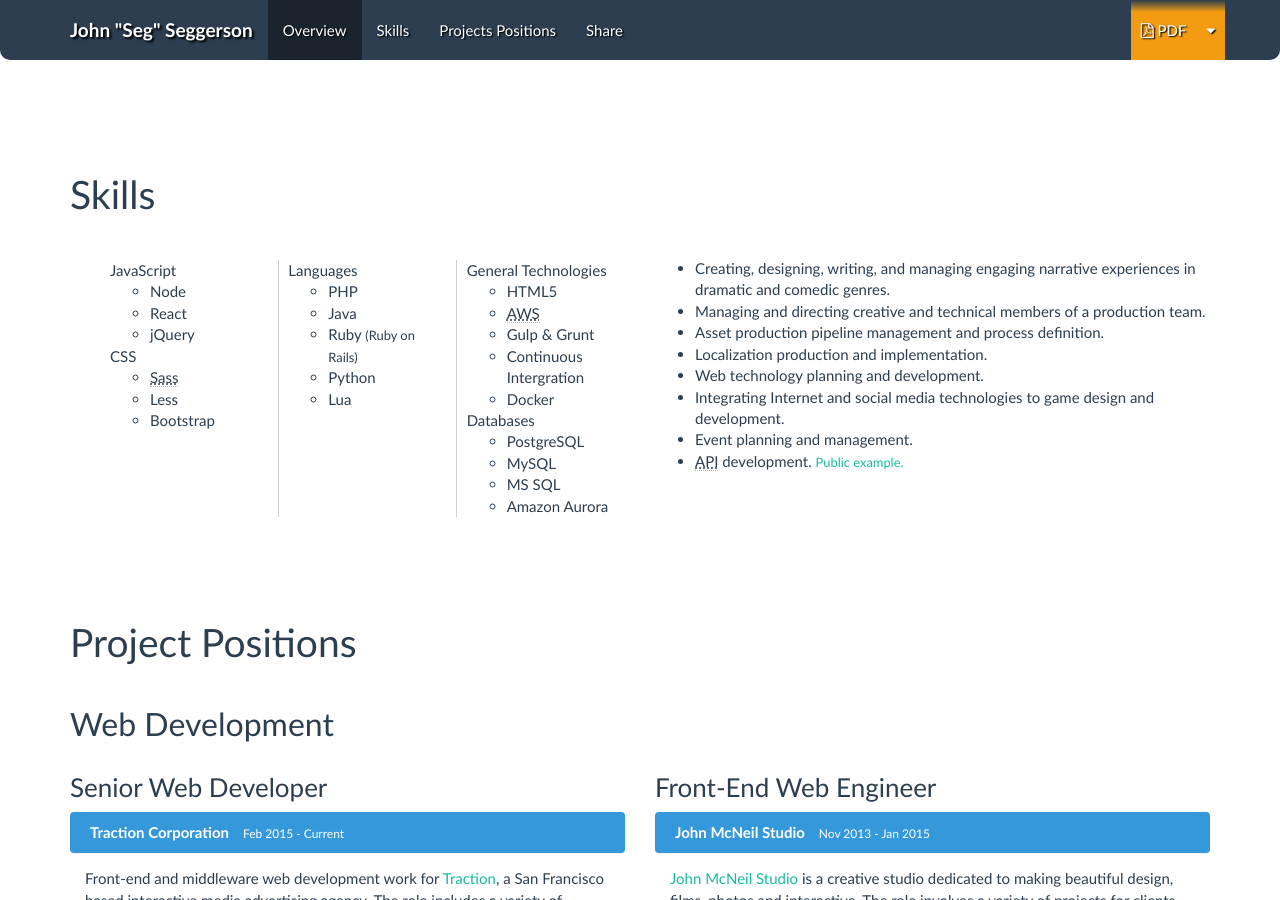
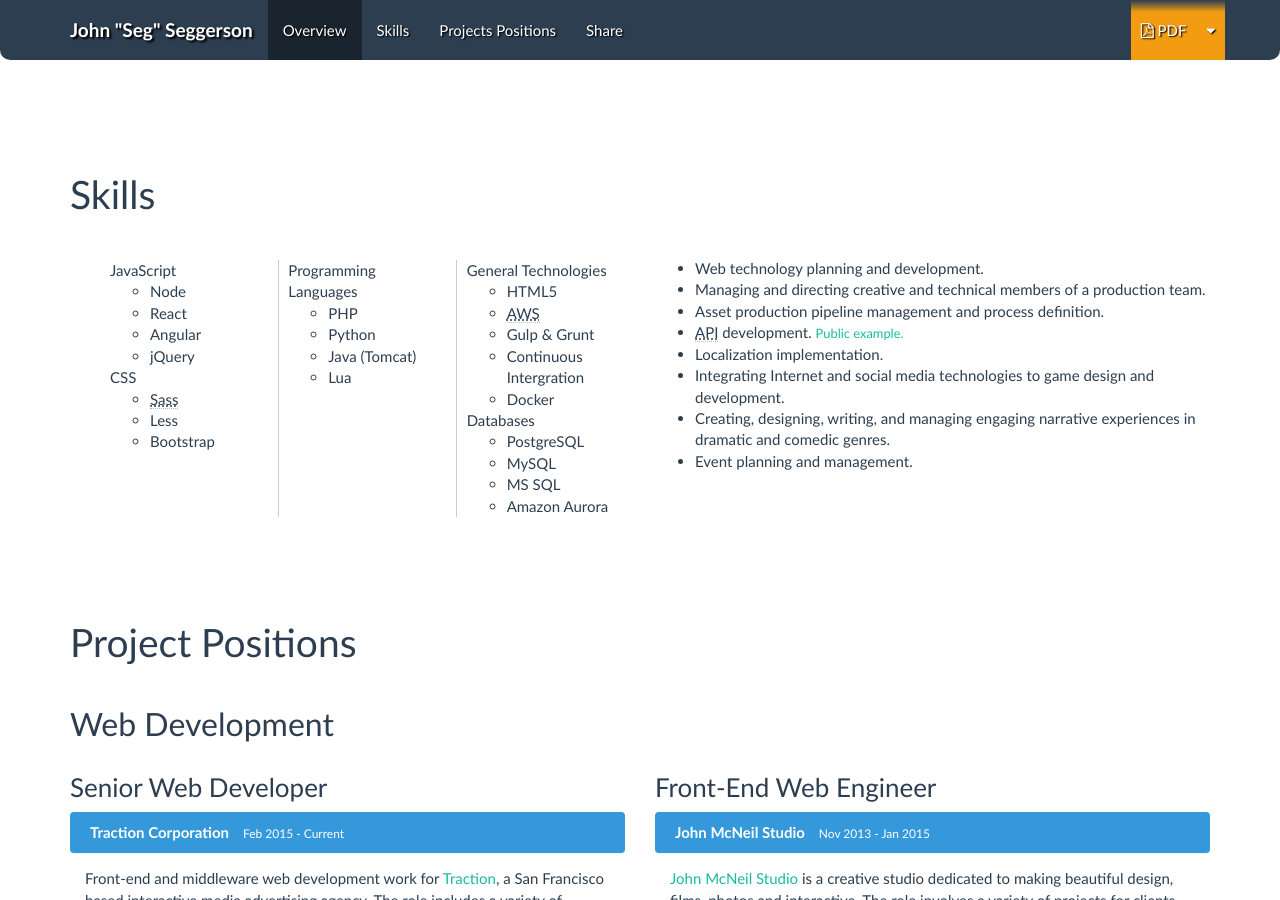
Before and after one commit to TheSeg/theseg.github.io, a Jekyll site: the page built from index.html, in a window 1280 px wide and 900 px high, scrolled down 1087 px. Built offline with Jekyll 4.4.1, drawn with Linux system fonts in a browser that asks for light colours; nearby versions of some CDN libraries; Markdown is read by kramdown in place of the engine named in the settings; some of the changed text lies outside the part shown.

Commit message:
Various content updates.

```diff
--- a/_includes/content/introduction.html
+++ b/_includes/content/introduction.html
@@ -1,6 +1,6 @@
 <div class="introduction-block row">
   <div class="visible-xs">
-      <h2>Experience&nbsp;Designer +<br>Front&#8288;-&#8288;End Engineer</h2>
+      <h2>Front&#8288;-&#8288;End Engineer +<br>Experience&nbsp;Designer</h2>
   </div>
 	<div class="col-sm-3 col-xs-6">
 		<span class="fa-stack fa-lg">
@@ -9,7 +9,7 @@
 		</span>
 	</div>
   <div class="introduction-text col-sm-6 hidden-xs">
-      <h2>Experience&nbsp;Designer &amp; Front&#8288;-&#8288;End&nbsp;Engineer</h2>
+      <h2>Front&#8288;-&#8288;End&nbsp;Engineer &amp; Experience&nbsp;Designer</h2>
   </div>
 	<div class="col-sm-3 col-xs-6">
 		<span class="fa-stack fa-lg">
--- a/_includes/content/skills.html
+++ b/_includes/content/skills.html
@@ -5,6 +5,7 @@
           <ul>
             <li>Node</li>
             <li>React</li>
+            <li>Angular</li>
             <li>jQuery</li>
           </ul>
         </li>
@@ -15,12 +16,11 @@
             <li>Bootstrap</li>
           </ul>
         </li>
-        <li>Languages
+        <li>Programming Languages
           <ul>
             <li>PHP</li>
-            <li>Java</li>
-            <li>Ruby <small>(Ruby on Rails)</small></li>
             <li>Python</li>
+            <li>Java (Tomcat)</li>
             <li>Lua</li>
           </ul>
         </li>
@@ -45,14 +45,14 @@
     </div>
     <div class="col-md-6">
       <ul>
-        <li>Creating, designing, writing, and managing engaging narrative experiences in dramatic and comedic genres.</li>
+        <li>Web technology planning and development.</li>
         <li>Managing and directing creative and technical members of a production team.</li>
         <li>Asset production pipeline management and process definition.</li>
-        <li>Localization production and implementation.</li>
-        <li>Web technology planning and development.</li>
+        <li><abbr title="Application Programming Interface">API</abbr> development. <small><a href="https://steam.segonmedia.com/" target="_blank" rel="noopener">Public example.</a></small></li>
+        <li>Localization implementation.</li>
         <li>Integrating Internet and social media technologies to game design and development.</li>
+        <li>Creating, designing, writing, and managing engaging narrative experiences in dramatic and comedic genres.</li>
         <li>Event planning and management.</li>
-        <li><abbr title="Application Programming Interface">API</abbr> development. <small><a href="https://steam.segonmedia.com/" target="_blank" rel="noopener">Public example.</a></small></li>
       </ul>
     </div>
   </div>
```
Also changed, not shown: projects.html (+59 -63 lines).
